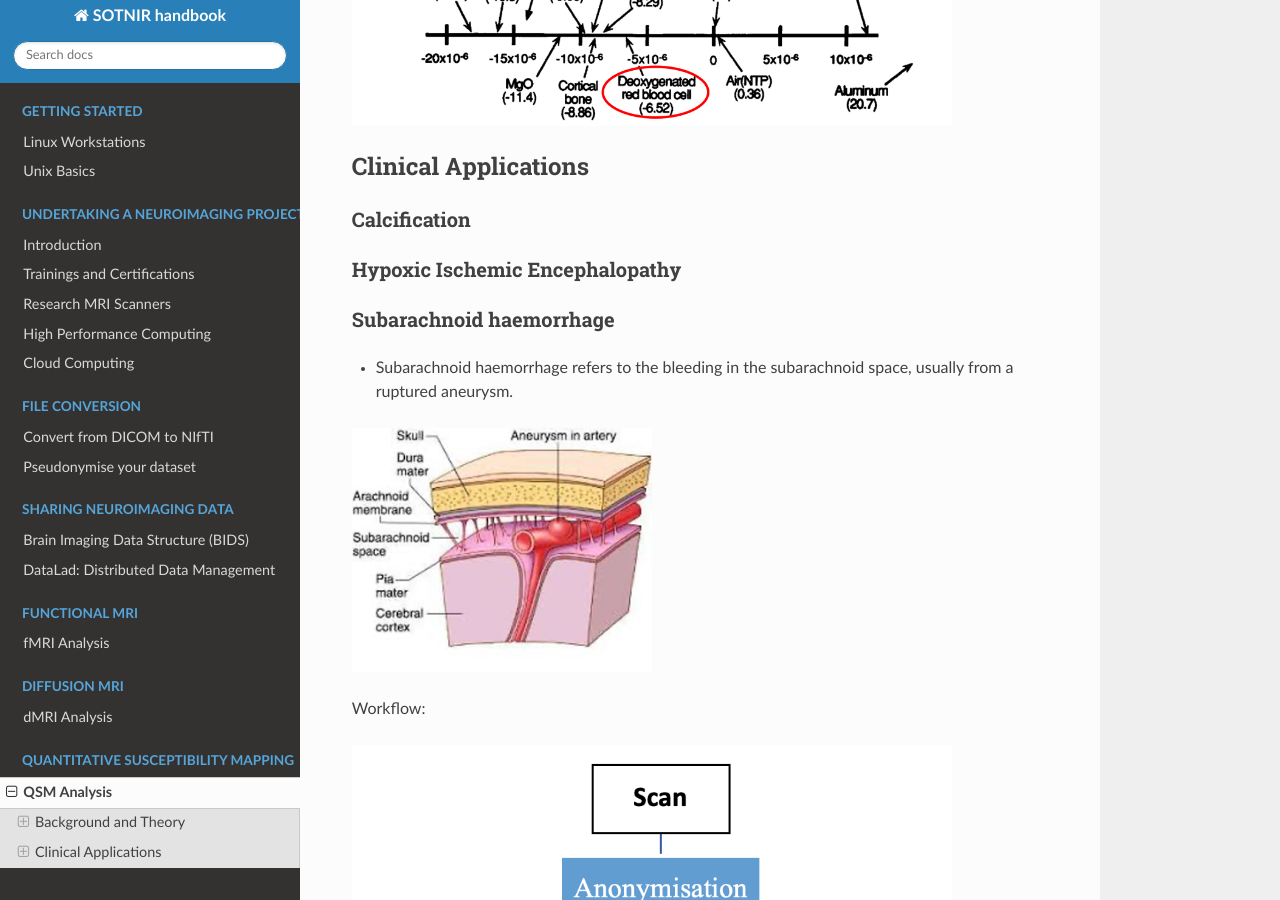
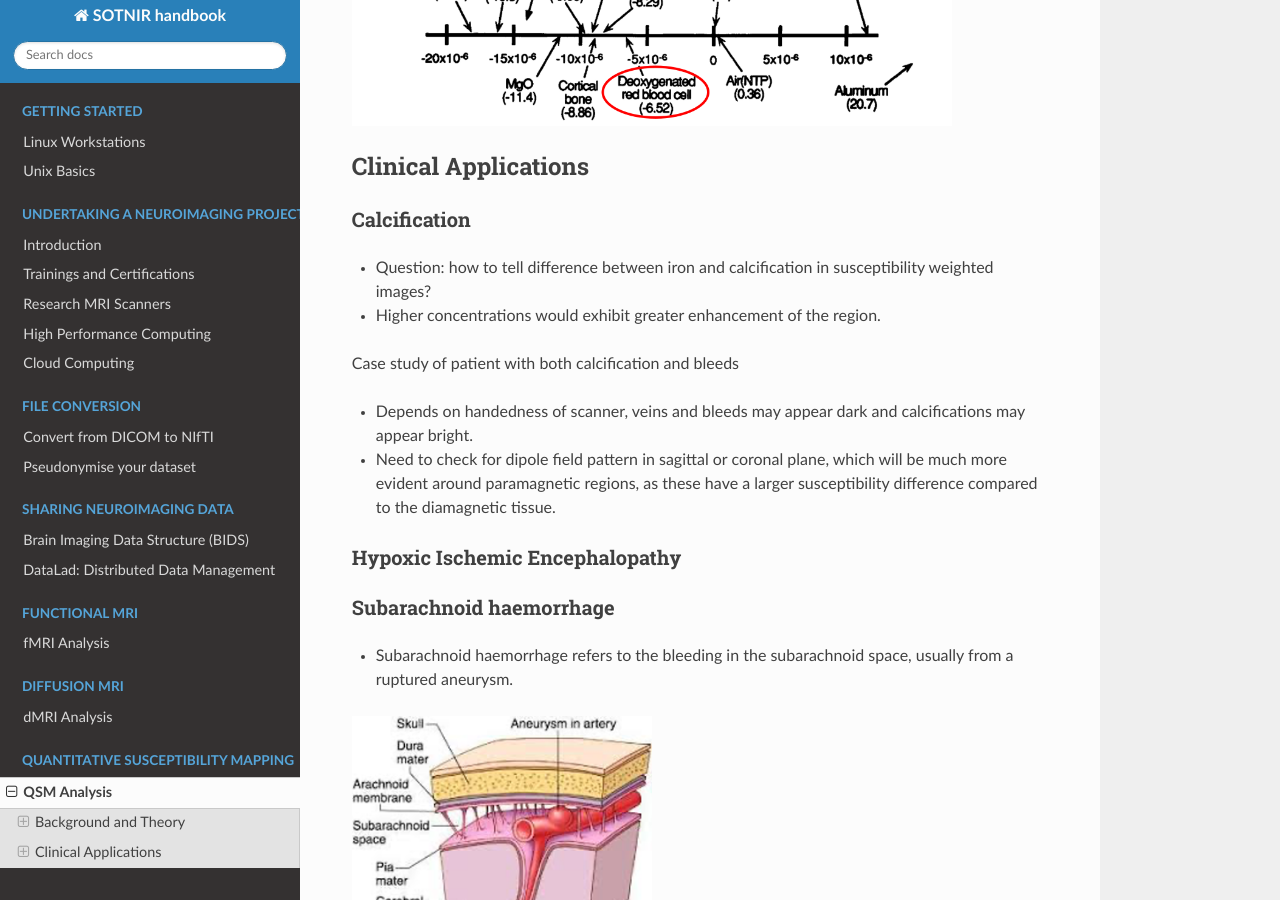
Before and after one commit to nhuneke/sotnir-handbook, a Sphinx documentation site: the page built from docs/qsm-analysis/intro.rst, in a window 1280 px wide and 900 px high, scrolled down 1126 px. Built offline with Sphinx 7.4.7 and the Read the Docs theme 2.0.0, drawn with Linux system fonts in a browser that asks for light colours; pages that are not in the unit, such as notebooks, are missing from menus.

Commit message:
Added calcification

```diff
--- a/docs/qsm-analysis/intro.rst
+++ b/docs/qsm-analysis/intro.rst
@@ -42,6 +42,14 @@ Clinical Applications
 Calcification
 *************
 
+- Question: how to tell difference between iron and calcification in susceptibility weighted images?
+- Higher concentrations would exhibit greater enhancement of the region.
+
+Case study of patient with both calcification and bleeds
+
+- Depends on handedness of scanner, veins and bleeds may appear dark and calcifications may appear bright.
+- Need to check for dipole field pattern in sagittal or coronal plane, which will be much more evident around paramagnetic regions, as these have a larger susceptibility difference compared to the diamagnetic tissue.
+
 Hypoxic Ischemic Encephalopathy
 *******************************
 
```
